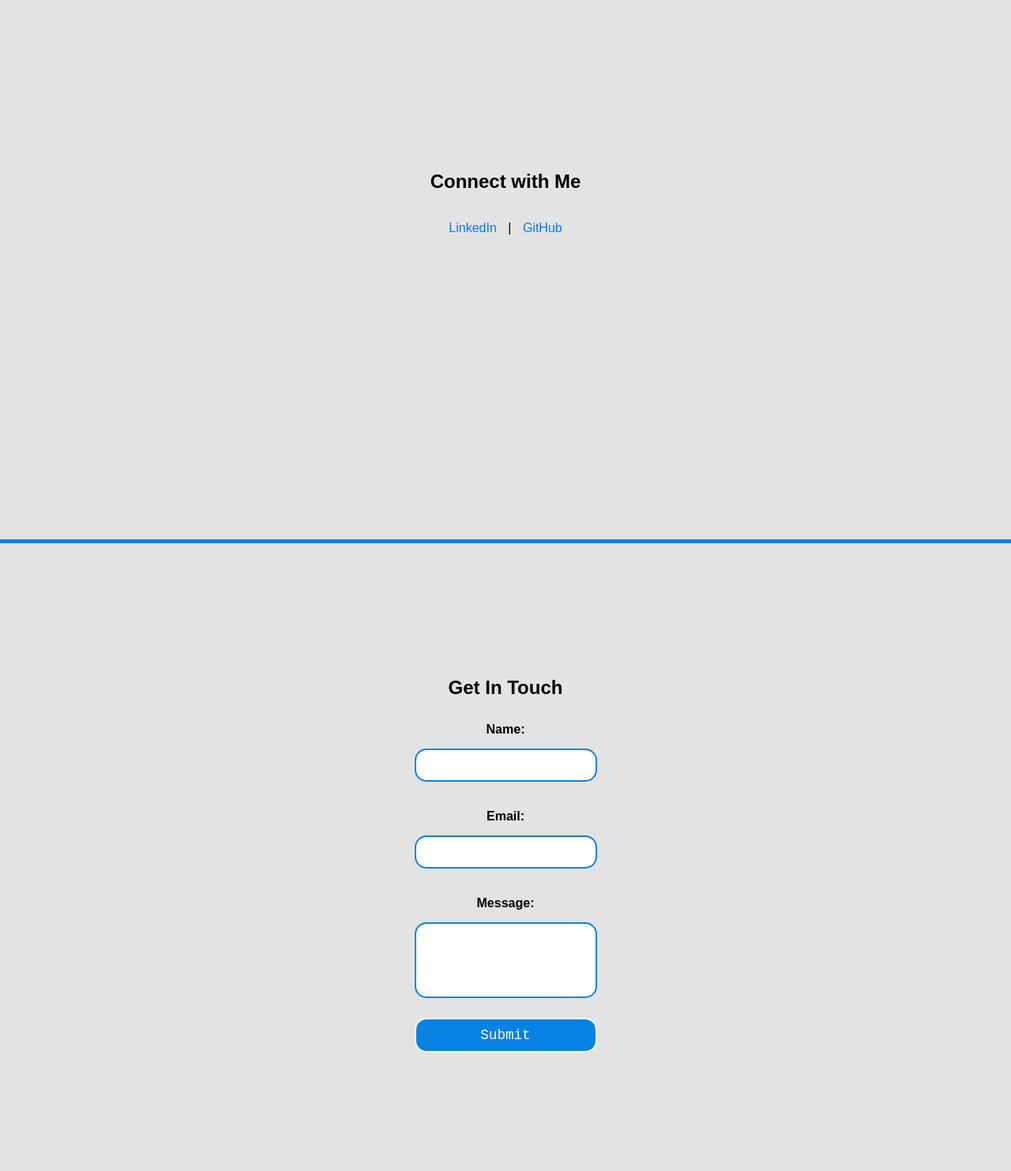
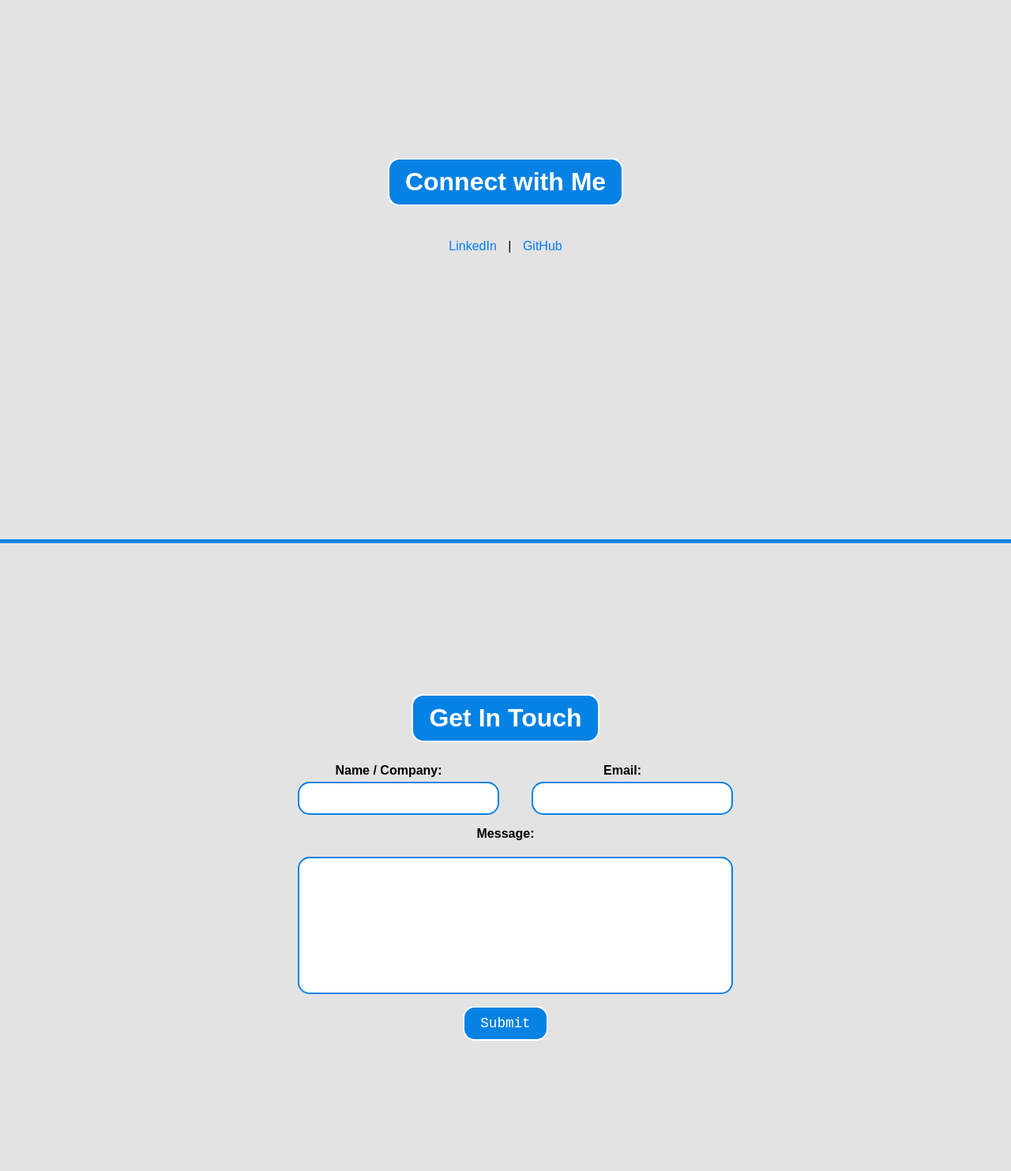
Before and after one commit to Galchov/portfolio-website, a Django app: template sections/templates/home.html in a window 1280 px wide. Shown: the part 3515-4998 px from the top of the page at 79% size. Run offline with Django 3.2, Linux system fonts and the light colour scheme; the template is opened without the code that fills it, so the values that code supplies are empty.

Commit message:
Updated the contact form

```diff
--- a/sections/static/css/contact_form.css
+++ b/sections/static/css/contact_form.css
@@ -1,30 +1,56 @@
+#contact-form h2 {
+    font-family: fantasy;
+    font-size: 2.0em;
+    padding: 10px 20px;
+    transition: background-color 0.3s ease, color 0.3s ease;
+    border-radius: 15px;
+
+    background-color: #0682e4;
+    color: #ffffff;
+    border: 2px solid #ffffff;
+}
+
 .contact-form {
     display: flex;
     flex-direction: column;
-    max-width: 400px;
+    max-width: 600px;
     margin: 0 auto;
     gap: 15px;
 }
 
+.contact-form .row {
+    display: flex;
+    gap: 65px;
+}
+
+.contact-form .field-container {
+    flex: 1;
+    display: flex;
+    flex-direction: column;
+}
+
 .contact-form label {
     font-weight: bold;
-    margin-top: 10px;
+    margin-bottom: 5px;
 }
 
 .contact-form input,
 .contact-form textarea {
     padding: 10px;
-    width: calc(100% - 24px);
-    margin-bottom: 10px;
+    width: 100%;
     font-family: fantasy;
     font-size: 1em;
-    transition: border-color 0.3s ease;
-    resize: none;
     border-radius: 15px;
 
     background-color: #ffffff;
     color: #000000;
     border: 2px solid #0682e4;
+    transition: border-color 0.3s ease;
+}
+
+.contact-form textarea {
+    height: 150px;
+    resize: none;
 }
 
 .contact-form button {
@@ -34,6 +60,8 @@
     cursor: pointer;
     transition: background-color 0.3s ease, color 0.3s ease;
     border-radius: 15px;
+    width: auto;
+    align-self: center;
 
     background-color: #0682e4;
     color: #ffffff;
--- a/sections/static/css/section_links.css
+++ b/sections/static/css/section_links.css
@@ -1,3 +1,15 @@
+#links h2 {
+    font-family: fantasy;
+    font-size: 2.0em;
+    padding: 10px 20px;
+    transition: background-color 0.3s ease, color 0.3s ease;
+    border-radius: 15px;
+
+    background-color: #0682e4;
+    color: #ffffff;
+    border: 2px solid #ffffff;
+}
+
 #links {
     text-align: center;
     margin-top: 20px;
--- a/sections/templates/home.html
+++ b/sections/templates/home.html
@@ -158,7 +158,7 @@
     <section id="contact-form">
         {% if email_sent %}
             <div class="success-message">
-                <h2>Thank you, {{ sender_name }}!</h2>
+                <h3>Thank you, {{ sender_name }}!</h3>
                 <p>Your email has been sent successfully!</p>
             </div>
         {% endif %}
@@ -166,15 +166,18 @@
         <form method="POST" class="contact-form">
             {% csrf_token %}
 
-            <label for="name">Name:</label>
-            <input type="text" id="name" name="name" required>
-
-            <label for="email">Email:</label>
-            <input type="email" id="email" name="email" required>
-
+            <div class="row">
+                <div class="field-container">
+                    <label for="name">Name / Company:</label>
+                    <input type="text" id="name" name="name" required>
+                </div>
+                <div class="field-container">
+                    <label for="email">Email:</label>
+                    <input type="email" id="email" name="email" required>
+                </div>
+            </div>
             <label for="message">Message:</label>
-            <textarea id="message" name="message" rows="4" required></textarea>
-
+            <textarea id="message" name="message" rows="6" required></textarea>
             <button type="submit">Submit</button>
         </form>
     </section>
```
